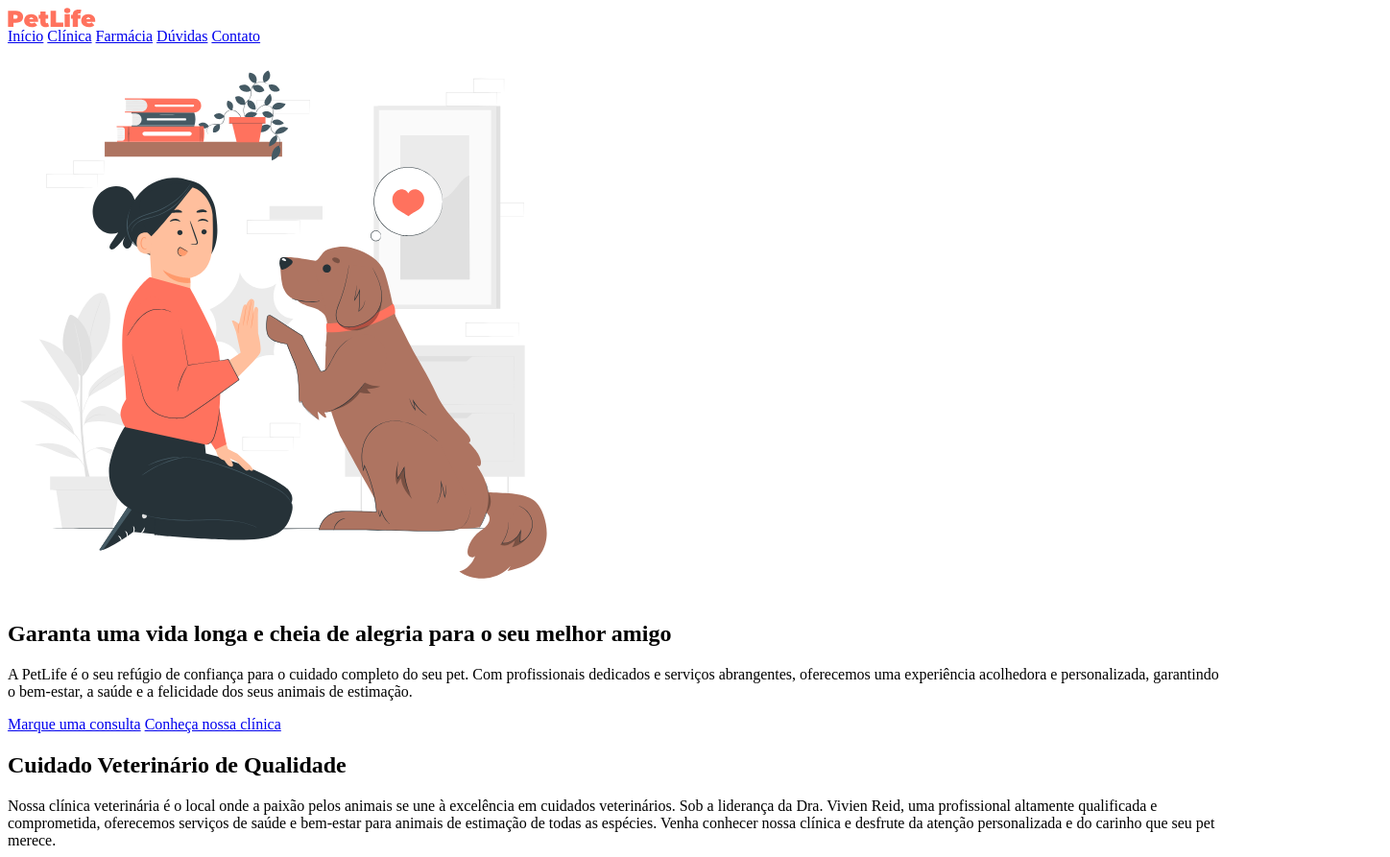
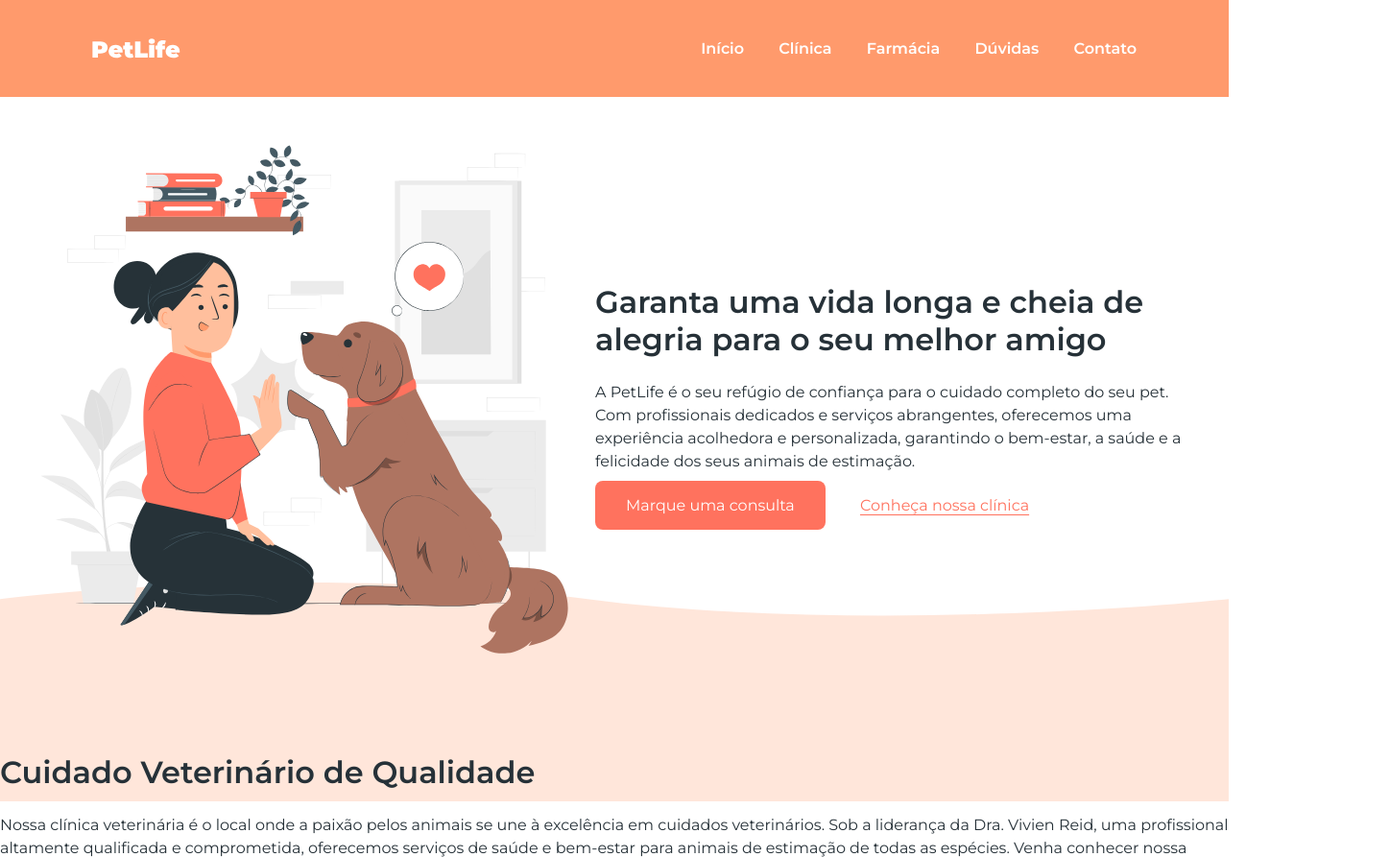
Before and after one commit to mariialauraa/start_-programacao_web, a plain HTML site: page index.html in a window 1280 px wide. Shown: the top 893 px of the page at 96% size, 1448 px wide, since content can reach past the window. Drawn offline with Linux system fonts and the light colour scheme.

Commit message:
Estilizando a seção inicial

```diff
--- /dev/null
+++ b/index.css
@@ -0,0 +1,74 @@
+/* Arquivo em cascata */
+* {
+  box-sizing: border-box;
+  font-family: 'Montserrat', sans-serif; /* caso não carregue a opc 1, temos uma 2 opc */
+  margin: 0;
+  padding: 0;
+}
+
+body { /* todo o corpo da página */
+  color: #263138;
+}
+
+header {
+  background-color: #FF9A6C;
+  display: flex;
+  align-items: center; /* alinhar os itens na vertical */
+  justify-content: space-between; /* justificar texto na horizontal */
+  padding-left: 80px; /* é tipo um espaçamento (margem) por dentro */
+  padding-right: 80px;
+  padding-top: 24px;
+  padding-bottom: 24px;
+}
+
+header a { /* caminho do elemento */
+  color: #FFFFFF;
+  font-weight: 600; /* muda a fonte para negrito */
+  padding: 16px;
+  text-decoration: none; /* tira o sublinhado */
+}
+
+#inicio {
+  display: flex;
+  align-items: center;
+  gap: 10px; /* um espaçamento entre a imagem e o texto */
+  /* top, direita, baixo e esquerda */
+  padding: 24px 30px 80px 30px;
+  position: relative;
+}
+
+h1,
+h2 {
+  font-weight: 600;
+  font-size: 32px;
+  margin-bottom: 24px; /* espaço entre o título e o texto */
+}
+
+.paragrafo {
+  line-height: 150%; /* altura de linha */
+  margin-bottom: 24px;
+}
+
+.botao {
+  background-color: #FF725E;
+  border-radius: 8px; /* borda a arredondada */
+  color: #FFFFFF;
+  /* vertical (top e baixo) e horizontal (esquerda e direita) */
+  padding: 16px 32px;
+  text-decoration: none;
+}
+
+.botao-transparente {
+  background-color: transparent;
+  color: #FF725E;
+  padding: 16px 32px;
+  text-underline-offset: 4px; /* uma leve espaçada no sublinhado */
+}
+
+.absolute {
+  position: absolute; /* na posição absoluta da página */
+  bottom: -50; /* fundo */
+  left: 0;
+  width: 100%; /* largura inteira da página */
+  z-index: -10; /* profundidade do elemento */
+}
--- a/index.html
+++ b/index.html
@@ -3,12 +3,18 @@
 <head>
   <title>PetLife</title>
   <meta name="description" content="Garanta uma vida longa e cheia de alegria para o seu melhor amigo">
+
+  <!-- Cascading Style Sheets -->
+  <link rel="stylesheet" href="index.css">
+  <link rel="preconnect" href="https://fonts.googleapis.com">
+  <link rel="preconnect" href="https://fonts.gstatic.com" crossorigin>
+  <link href="https://fonts.googleapis.com/css2?family=Montserrat:wght@400;600&display=swap" rel="stylesheet">
 </head>
 
 <body>
   <header>
     <a href="index.html">
-      <img src="img/logo.svg" alt="PetLife">
+      <img src="img/logo-white.svg" alt="PetLife">
     </a>
 
     <nav>
@@ -27,10 +33,12 @@
       <div>
         <h1>Garanta uma vida longa e cheia de alegria para o seu melhor amigo</h1>
 
-        <p>A PetLife é o seu refúgio de confiança para o cuidado completo do seu pet. Com profissionais dedicados e serviços abrangentes, oferecemos uma experiência acolhedora e personalizada, garantindo o bem-estar, a saúde e a felicidade dos seus animais de estimação.</p>
+        <p class="paragrafo">A PetLife é o seu refúgio de confiança para o cuidado completo do seu pet. Com profissionais dedicados e serviços abrangentes, oferecemos uma experiência acolhedora e personalizada, garantindo o bem-estar, a saúde e a felicidade dos seus animais de estimação.</p>
 
-        <a href="https://github.com/mariialauraa" target="_blank">Marque uma consulta</a>
-        <a href="#clinica">Conheça nossa clínica</a>
+        <a class="botao" href="https://github.com/mariialauraa" target="_blank">Marque uma consulta</a>
+        <a class="botao-transparente" href="#clinica">Conheça nossa clínica</a>
+
+        <img class="absolute" src="img/shape.svg" alt="">
       </div>
     </section>
 
@@ -38,7 +46,7 @@
       <div>
         <h2>Cuidado Veterinário de Qualidade</h2>
 
-        <p>Nossa clínica veterinária é o local onde a paixão pelos animais se une à excelência em cuidados veterinários. Sob a liderança da Dra. Vivien Reid, uma profissional altamente qualificada e comprometida, oferecemos serviços de saúde e bem-estar para animais de estimação de todas as espécies. Venha conhecer nossa clínica e desfrute da atenção personalizada e do carinho que seu pet merece.</p>
+        <p class="paragrafo">Nossa clínica veterinária é o local onde a paixão pelos animais se une à excelência em cuidados veterinários. Sob a liderança da Dra. Vivien Reid, uma profissional altamente qualificada e comprometida, oferecemos serviços de saúde e bem-estar para animais de estimação de todas as espécies. Venha conhecer nossa clínica e desfrute da atenção personalizada e do carinho que seu pet merece.</p>
 
         <ul>
           <li>Consultas de rotina e exames de saúde abrangentes</li>
@@ -59,7 +67,7 @@
 
       <img src="img/shop-img.svg" alt="" width="645" height="430" loading="lazy">
 
-      <p>Além de ser uma clínica veterinária de confiança, também contamos com um completo petshop e farmácia. Nosso petshop oferece uma ampla seleção de produtos de alta qualidade, desde alimentos balanceados e petiscos deliciosos até brinquedos divertidos e acessórios elegantes para o seu pet. Na nossa farmácia, você encontrará uma variedade de medicamentos, produtos de cuidados e suplementos recomendados pelos nossos veterinários, garantindo que o bem-estar e a saúde do seu amado pet estejam sempre em boas mãos. Tudo o que você precisa para cuidar e mimar o seu pet está aqui, no nosso petshop e farmácia, com a mesma dedicação e qualidade que nos tornou referência na área veterinária.</p>
+      <p class="paragrafo">Além de ser uma clínica veterinária de confiança, também contamos com um completo petshop e farmácia. Nosso petshop oferece uma ampla seleção de produtos de alta qualidade, desde alimentos balanceados e petiscos deliciosos até brinquedos divertidos e acessórios elegantes para o seu pet. Na nossa farmácia, você encontrará uma variedade de medicamentos, produtos de cuidados e suplementos recomendados pelos nossos veterinários, garantindo que o bem-estar e a saúde do seu amado pet estejam sempre em boas mãos. Tudo o que você precisa para cuidar e mimar o seu pet está aqui, no nosso petshop e farmácia, com a mesma dedicação e qualidade que nos tornou referência na área veterinária.</p>
     </section>
 
     <section id="duvidas">
@@ -72,28 +80,28 @@
           <h3>Quais serviços são oferecidos pela clínica da PetLife?</h3>
           <img src="img/arrow-down.svg" alt="">
 
-          <p>A clínica da PetLife oferece uma ampla gama de serviços, incluindo consultas de rotina, vacinação, cirurgias, tratamento de doenças, cuidados odontológicos, atendimento de emergência 24 horas, programas de prevenção de pulgas, carrapatos e vermes, entre outros. Nosso objetivo é fornecer cuidados abrangentes e personalizados para garantir a saúde e o bem-estar do seu pet.</p>
+          <p class="paragrafo">A clínica da PetLife oferece uma ampla gama de serviços, incluindo consultas de rotina, vacinação, cirurgias, tratamento de doenças, cuidados odontológicos, atendimento de emergência 24 horas, programas de prevenção de pulgas, carrapatos e vermes, entre outros. Nosso objetivo é fornecer cuidados abrangentes e personalizados para garantir a saúde e o bem-estar do seu pet.</p>
         </div>
 
         <div>
           <h3>Quais espécies de animais a clínica veterinária atende?</h3>
           <img src="img/arrow-down.svg" alt="">
 
-          <p>A clínica veterinária da PetLife atende animais de estimação de todas as espécies, incluindo cães, gatos, pássaros, roedores e répteis. Nossos profissionais possuem conhecimento e experiência para cuidar de diferentes tipos de animais, oferecendo um atendimento especializado e dedicado a cada um deles.</p>
+          <p class="paragrafo">A clínica veterinária da PetLife atende animais de estimação de todas as espécies, incluindo cães, gatos, pássaros, roedores e répteis. Nossos profissionais possuem conhecimento e experiência para cuidar de diferentes tipos de animais, oferecendo um atendimento especializado e dedicado a cada um deles.</p>
         </div>
 
         <div>
           <h3>A clínica da PetLife possui serviços de emergência?</h3>
           <img src="img/arrow-down.svg" alt="">
 
-          <p>Sim, a clínica veterinária da PetLife oferece serviços de emergência 24 horas. Se o seu animal de estimação precisar de atendimento veterinário imediato fora do horário de expediente, nossa equipe está pronta para ajudar, fornecendo cuidados urgentes e tratamento adequado para garantir o bem-estar do seu pet.</p>
+          <p class="paragrafo">Sim, a clínica veterinária da PetLife oferece serviços de emergência 24 horas. Se o seu animal de estimação precisar de atendimento veterinário imediato fora do horário de expediente, nossa equipe está pronta para ajudar, fornecendo cuidados urgentes e tratamento adequado para garantir o bem-estar do seu pet.</p>
         </div>
 
         <div>
           <h3>A clínica oferece serviços de banho e tosa?</h3>
           <img src="img/arrow-down.svg" alt="">
 
-          <p>Sim, a clínica veterinária da PetLife oferece serviços profissionais de banho e tosa. Nossa equipe de profissionais experientes garante que seu pet receba cuidados adequados, usando produtos de alta qualidade e técnicas seguras. O banho e tosa ajudam a manter a higiene, a saúde da pele e pelagem do seu pet, além de proporcionar uma experiência relaxante e agradável para eles.</p>
+          <p class="paragrafo">Sim, a clínica veterinária da PetLife oferece serviços profissionais de banho e tosa. Nossa equipe de profissionais experientes garante que seu pet receba cuidados adequados, usando produtos de alta qualidade e técnicas seguras. O banho e tosa ajudam a manter a higiene, a saúde da pele e pelagem do seu pet, além de proporcionar uma experiência relaxante e agradável para eles.</p>
         </div>
 
       </div>
@@ -123,7 +131,6 @@
   </footer>
   <div>
     Desenvolvido por <a href="https://www.linkedin.com/in/maria-laura-roriz-2102a712b/" target="_blank">Maria Laura Roriz</a>
-    <img src="img/shape.svg">
   </div>
 </body>
 
```
